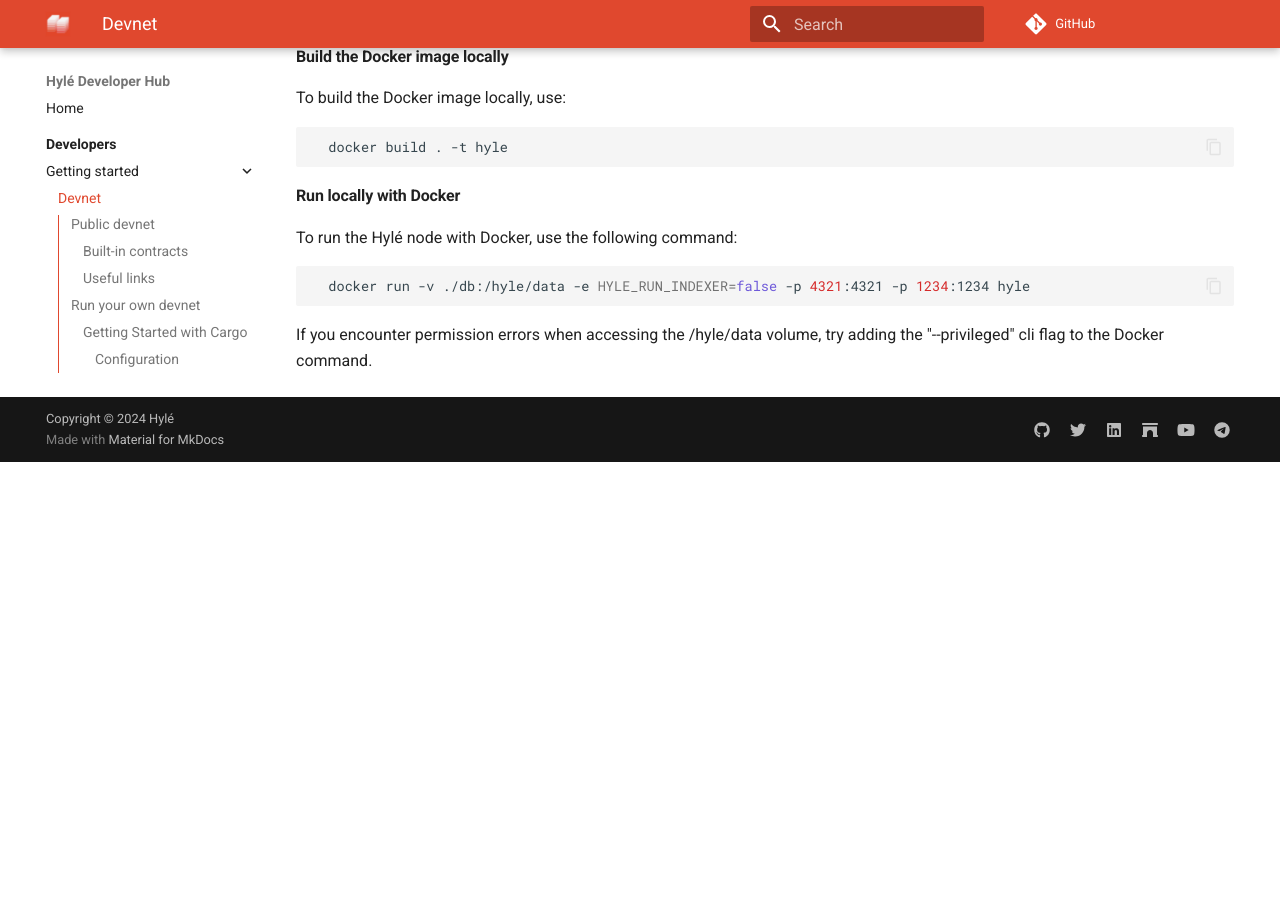
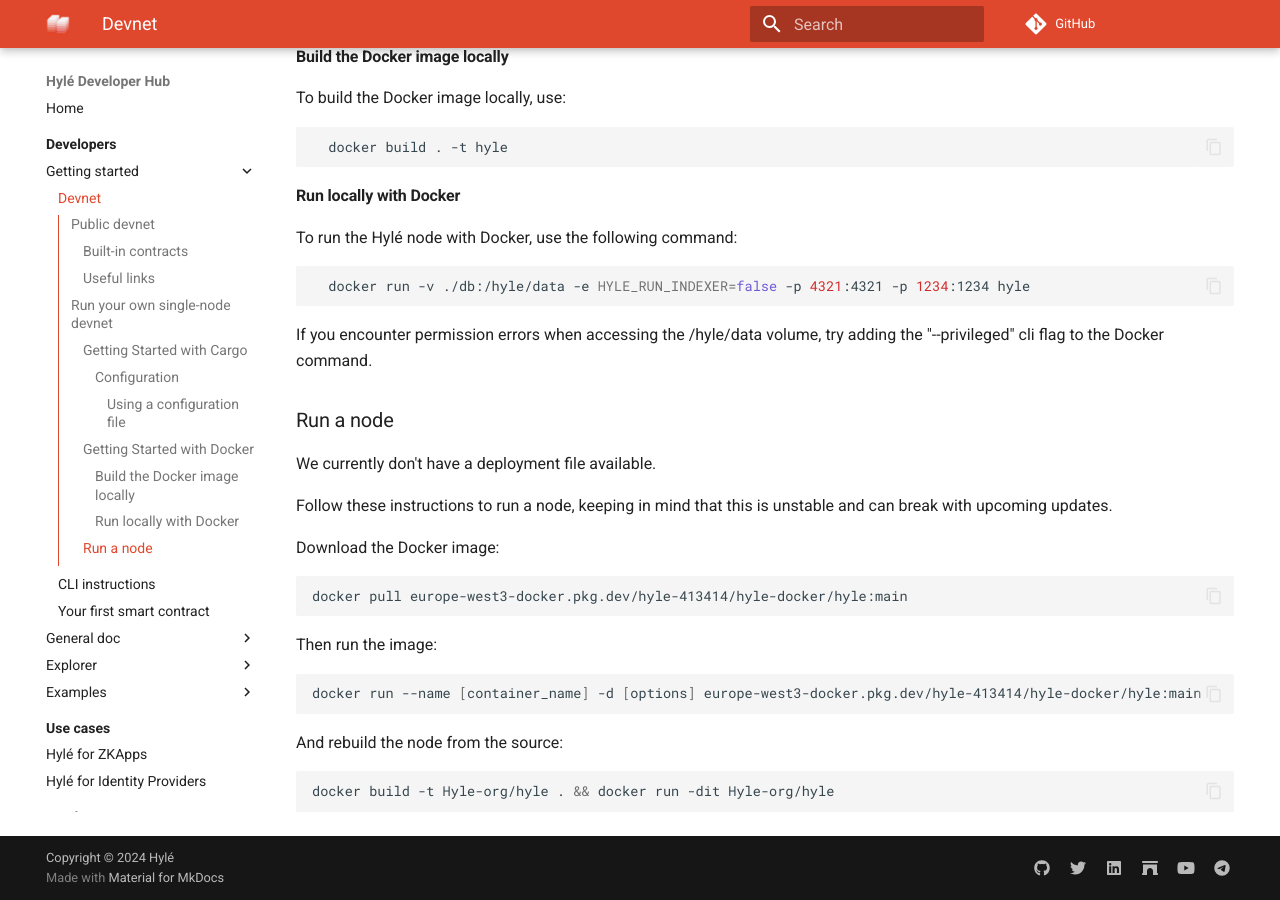
Before and after one commit to Hyle-org/devhub-hyle, an MkDocs documentation site: the page built from docs/developers/getting-started/devnet.md, in a window 1280 px wide and 900 px high, scrolled down 1464 px. Built offline with MkDocs 1.6.1 and Material for MkDocs 9.7.7, drawn with Linux system fonts in a browser that asks for light colours; comment, search, counter and statistics services are not loaded; before the commit the page ends 1926 px from its top, so only the background shows below that; some of the changed text lies outside the part shown.

````diff
--- a/docs/developers/getting-started/devnet.md
+++ b/docs/developers/getting-started/devnet.md
@@ -21,7 +21,7 @@ Here are some useful links:
 - Explorer / Indexer: [Hyléou](https://hyleou.hyle.eu/). Read more [about the explorer](https://docs.hyle.eu/developers/explorer/)
 - [Your first smart contract](./your-first-smart-contract.md)
 
-## Run your own devnet
+## Run your own single-node devnet
 
 ### Getting Started with Cargo
 
@@ -78,3 +78,27 @@ To run the Hylé node with Docker, use the following command:
 ```
 
 If you encounter permission errors when accessing the /hyle/data volume, try adding the "--privileged" cli flag to the Docker command.
+
+### Run a node
+
+We currently don't have a deployment file available.
+
+Follow these instructions to run a node, keeping in mind that this is unstable and can break with upcoming updates.
+
+Download the Docker image:
+
+```bash
+docker pull europe-west3-docker.pkg.dev/hyle-413414/hyle-docker/hyle:main
+```
+
+Then run the image:
+
+```bash
+docker run --name [container_name] -d [options] europe-west3-docker.pkg.dev/hyle-413414/hyle-docker/hyle:main
+```
+
+And rebuild the node from the source:
+
+```bash
+docker build -t Hyle-org/hyle . && docker run -dit Hyle-org/hyle
+```
````
Also changed, not shown: docs/developers/general-doc/proof-composability.md (added, +45 -0 lines).
